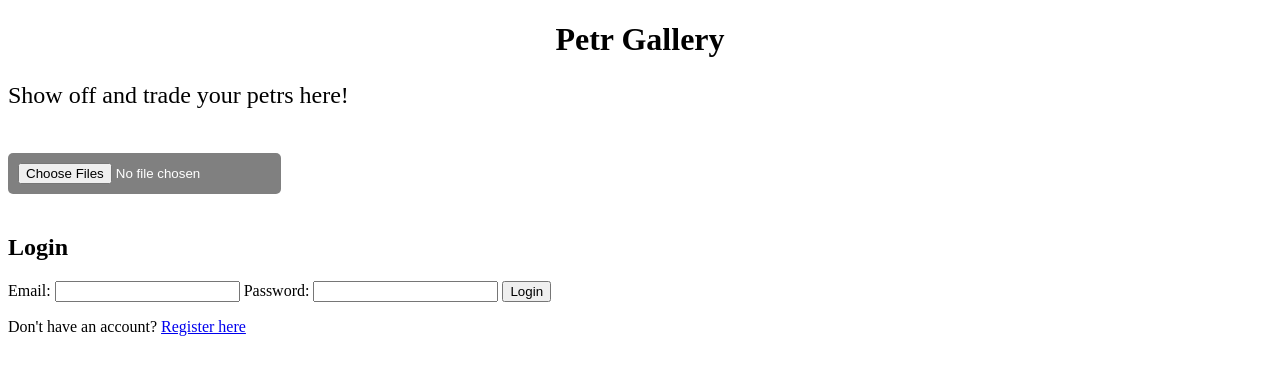
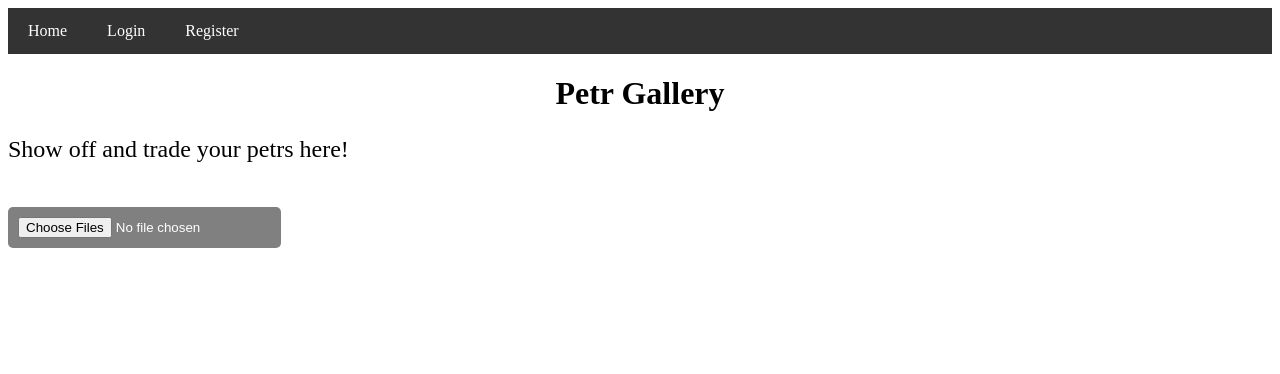
Before and after one commit to sleep2night/webjam2024, a plain HTML site: page index.html in a window 1280 px wide. Drawn offline with Linux system fonts and the light colour scheme.

Commit message:
Added different pages for login and register and added tabs for login/register on the home page

```diff
--- a/index.html
+++ b/index.html
@@ -9,6 +9,13 @@
   </head>
 
   <body>
+    <nav class="navbar">
+      <ul>
+          <li><a href="/">Home</a></li>
+          <li><a href="/login">Login</a></li>
+          <li><a href="/register">Register</a></li>
+      </ul>
+    </nav>
     <h1 class="title">Petr Gallery</h1>
     <p class="subtitle">Show off and trade your petrs here!</p>
 
@@ -28,20 +35,6 @@
       <img id="modalImage" src="" alt="Enlarged Image" />
     </div>
 
-    <!-- For Login and registering -->
-    <body>
-      <div class="form-container">
-          <h2>Login</h2>
-          <form id="login-form">
-              <label for="email">Email:</label>
-              <input type="email" id="email" name="email" required>
 
-              <label for="password">Password:</label>
-              <input type="password" id="password" name="password" required>
-
-              <button type="submit">Login</button>
-          </form>
-          <p>Don't have an account? <a href="/register">Register here</a></p>
-      </div>
   </body>
 </html>
--- a/styles.css
+++ b/styles.css
@@ -78,3 +78,38 @@ input[type="file"]:hover {
   height: 40px;
   cursor: pointer;
 }
+
+.navbar {
+  background-color: #333;
+  overflow: hidden;
+}
+
+.navbar ul {
+  list-style-type: none;
+  margin: 0;
+  padding: 0;
+  display: flex;
+}
+
+.navbar li {
+  float: left;
+}
+
+.navbar li a {
+  display: block;
+  color: white;
+  text-align: center;
+  padding: 14px 20px;
+  text-decoration: none;
+}
+
+.navbar li a:hover {
+  background-color: #ddd;
+  color: black;
+}
+
+/* General Content Styling */
+.content {
+  padding: 20px;
+  text-align: center;
+}
```
Also changed, not shown: login.html (added, +31 -0 lines), register.html (added, +31 -0 lines).
